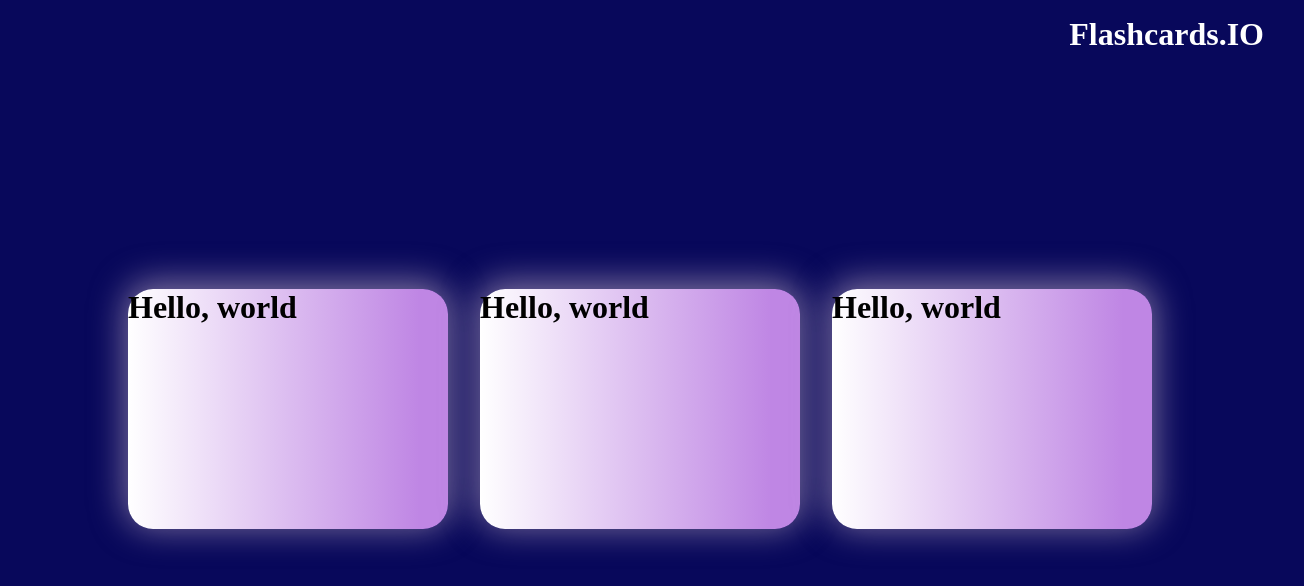
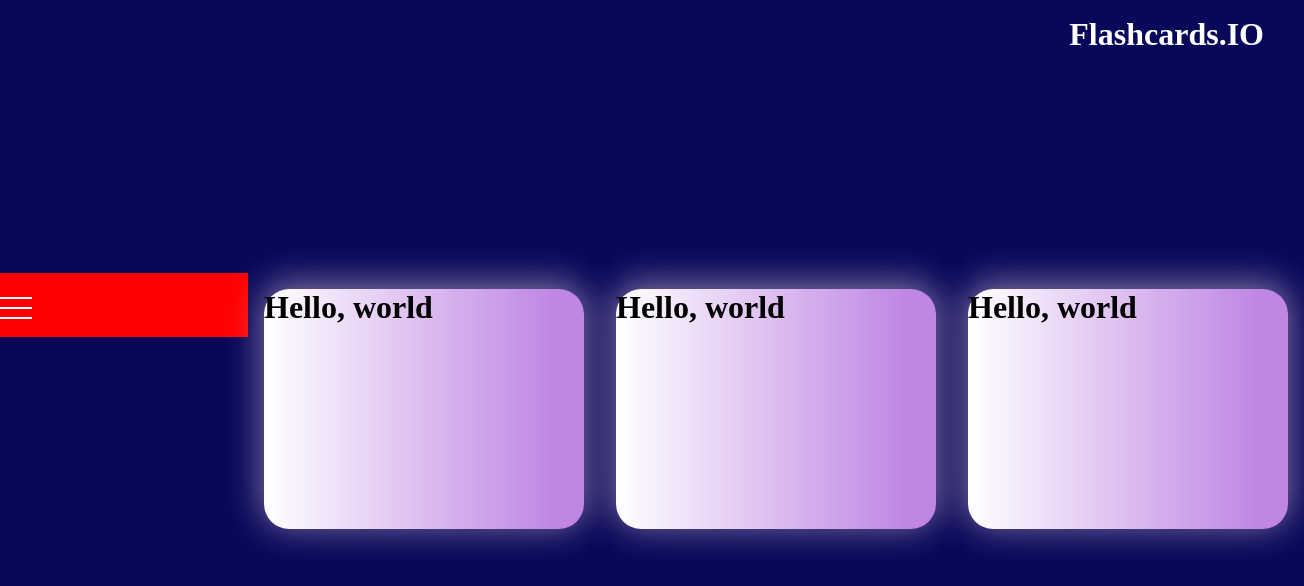
Before and after one commit to GlorySinkkhonde/Mini-coding-projects, a React (Vite) app in the folder Flashcard app/: page / in a window 1280 px wide. Shown: the top 586 px of the page, 1304 px wide, since content can reach past the window. Built offline with nearby package versions, Linux system fonts and the light colour scheme.

Commit message:
Worked on sidebar and page restructuring

```diff
--- a/Flashcard app/src/App.css
+++ b/Flashcard app/src/App.css
@@ -19,4 +19,5 @@ body{
     display: flex;
     margin: 1rem;
     justify-content: right;
+
 }
--- a/Flashcard app/src/App.jsx
+++ b/Flashcard app/src/App.jsx
@@ -1,16 +1,22 @@
 import React from 'react'
 import './App.css'
-import Flashcards from "./components/Flashcards"
+// import Flashcards from "./components/Flashcards"
+// import Sidebar from './components/Sidebarc'
+
+import MainContainer from './components/Main-container'
 
 function App() {
 
   return (
     <>
+
+
+
       <h1 className='header'>Flashcards.IO</h1>
 
       <div className='f__container'>
 
-      <Flashcards />
+      <MainContainer />
 
 
       </div>
--- /dev/null
+++ b/Flashcard app/src/components/Main-container.css
@@ -0,0 +1,3 @@
+.main__container{
+    display: flex;
+}
--- /dev/null
+++ b/Flashcard app/src/components/Main-container.jsx
@@ -0,0 +1,23 @@
+import React from 'react';
+import Flashcards from './Flashcards';
+import Sidebarc from './Sidebarc';
+import './Main-container.css'
+
+const MainContainer = () => {
+    return (
+        <div>
+
+            <div className="main__container">
+
+                <Sidebarc />
+
+                <Flashcards />
+
+
+            </div>
+
+        </div>
+    );
+}
+
+export default MainContainer;
--- a/Flashcard app/src/components/Sidebar.css
+++ b/Flashcard app/src/components/Sidebar.css
@@ -0,0 +1,23 @@
+.line1, .line2, .line3{
+    height: 2px;
+    width: 2rem;
+    background-color: white;
+    margin: .5rem;
+}
+
+.sidebar__icon{
+    margin: 1rem;
+    width: 2rem;
+    height: 2rem;
+}
+
+.sidebar__icon:hover{
+    cursor: pointer;
+}
+
+.sidebar{
+    background-color: red;
+    display: flex;
+    justify-content: left;
+    width: 17rem;
+}
--- a/Flashcard app/src/components/Sidebarc.jsx
+++ b/Flashcard app/src/components/Sidebarc.jsx
@@ -6,21 +6,26 @@ const Sidebarc = () => {
     return (
         <div>
 
-            <div className="sidebar__icon">
+            <div className="sidebar">
 
-                <div className="line1">
+                <div className="sidebar__icon">
 
-                </div>
-
-                <div className="line1">
+                    <div className="line1 line">
 
                     </div>
 
-                    <div className="line1">
+                    <div className="line2 line">
 
                     </div>
 
+                    <div className="line3 line">
+
+                    </div>
+
+                 </div>
+
             </div>
+
 
         </div>
     );
```
